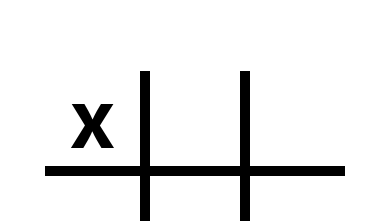
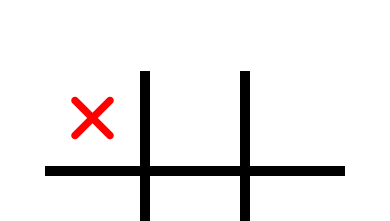
Before and after one commit to omdxp/rn-tic-tac-toe-, a React Native app: screen / in a window 390 px wide. Both pictures are taken after a click on the element 95 px from the left and 279 px from the top of the page. Shown: the part 158-379 px from the top of the page. Built offline with nearby package versions, Linux system fonts and the light colour scheme.

Commit message:
adding draw logic

```diff
--- a/src/components/board/index.tsx
+++ b/src/components/board/index.tsx
@@ -112,8 +112,6 @@ export const Board: FC<BoardProps> = ({}: BoardProps) => {
     let oWin: boolean = false;
     winningCombinations.forEach((combination: any) => {
       const [a, b, c] = combination;
-      console.log(xPositions);
-
       if (
         xPositions.includes(a) &&
         xPositions.includes(b) &&
@@ -129,12 +127,20 @@ export const Board: FC<BoardProps> = ({}: BoardProps) => {
         oWin = true;
       }
     });
+    let draw: boolean = false;
+    if (xPositions.length + oPositions.length === 9 && !xWin && !oWin) {
+      draw = true;
+    }
     if (xWin) {
       alert("X wins!");
       setGameState("finished");
     }
     if (oWin) {
       alert("O wins!");
+      setGameState("finished");
+    }
+    if (draw) {
+      alert("Draw!");
       setGameState("finished");
     }
   };
--- a/src/components/tile/index.tsx
+++ b/src/components/tile/index.tsx
@@ -1,3 +1,4 @@
+import { Entypo, Ionicons } from "@expo/vector-icons";
 import React, { FC } from "react";
 import { Text, TouchableOpacity, View, ViewStyle } from "react-native";
 
@@ -12,7 +13,23 @@ interface TileProps {
 export const Tile: FC<TileProps> = ({ style, type, onPress }) => {
   return (
     <TouchableOpacity style={[TileStyles.container, style]} onPress={onPress}>
-      {type && <Text style={TileStyles.text}>{type}</Text>}
+      {type && (
+        <Text style={TileStyles.text}>
+          {type === "o" ? (
+            <Entypo
+              name="circle"
+              size={TileStyles.text.fontSize - 20}
+              color={"green"}
+            />
+          ) : (
+            <Ionicons
+              name="close"
+              size={TileStyles.text.fontSize}
+              color={"red"}
+            />
+          )}
+        </Text>
+      )}
     </TouchableOpacity>
   );
 };
```
